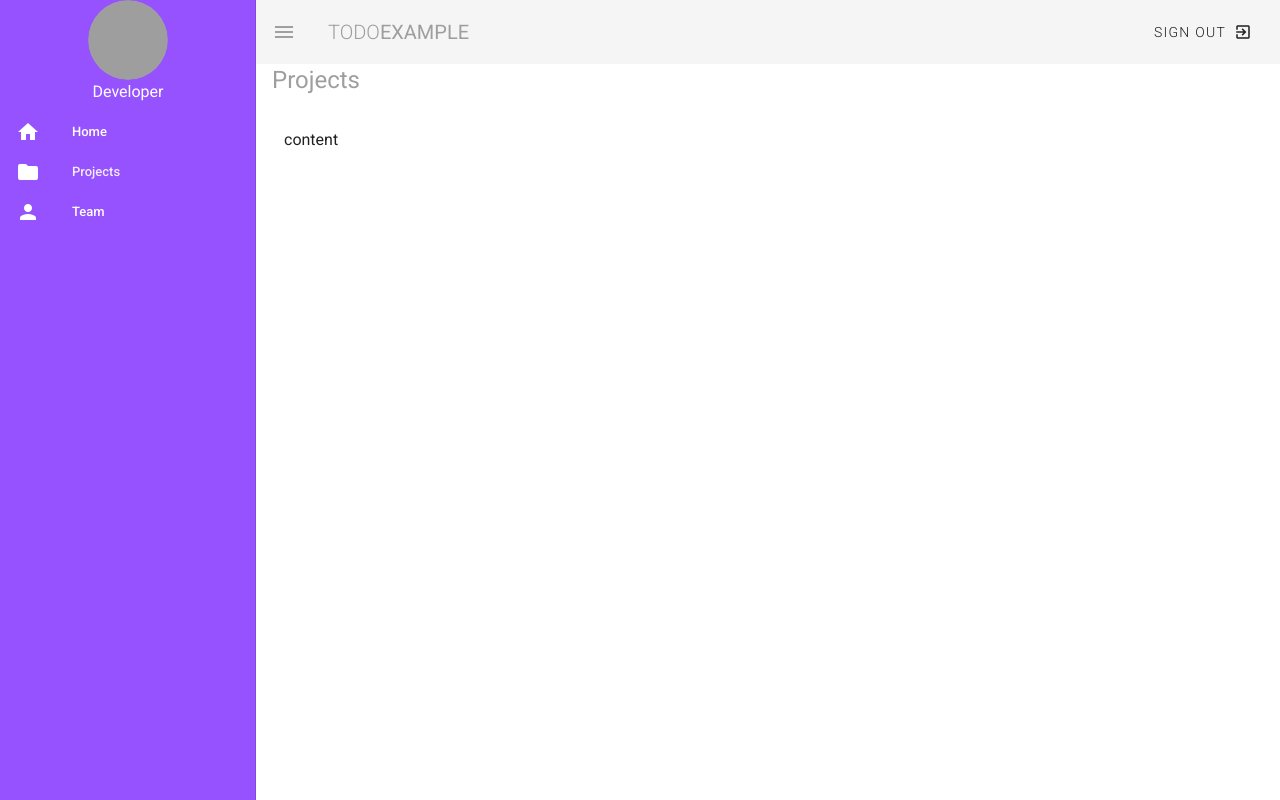
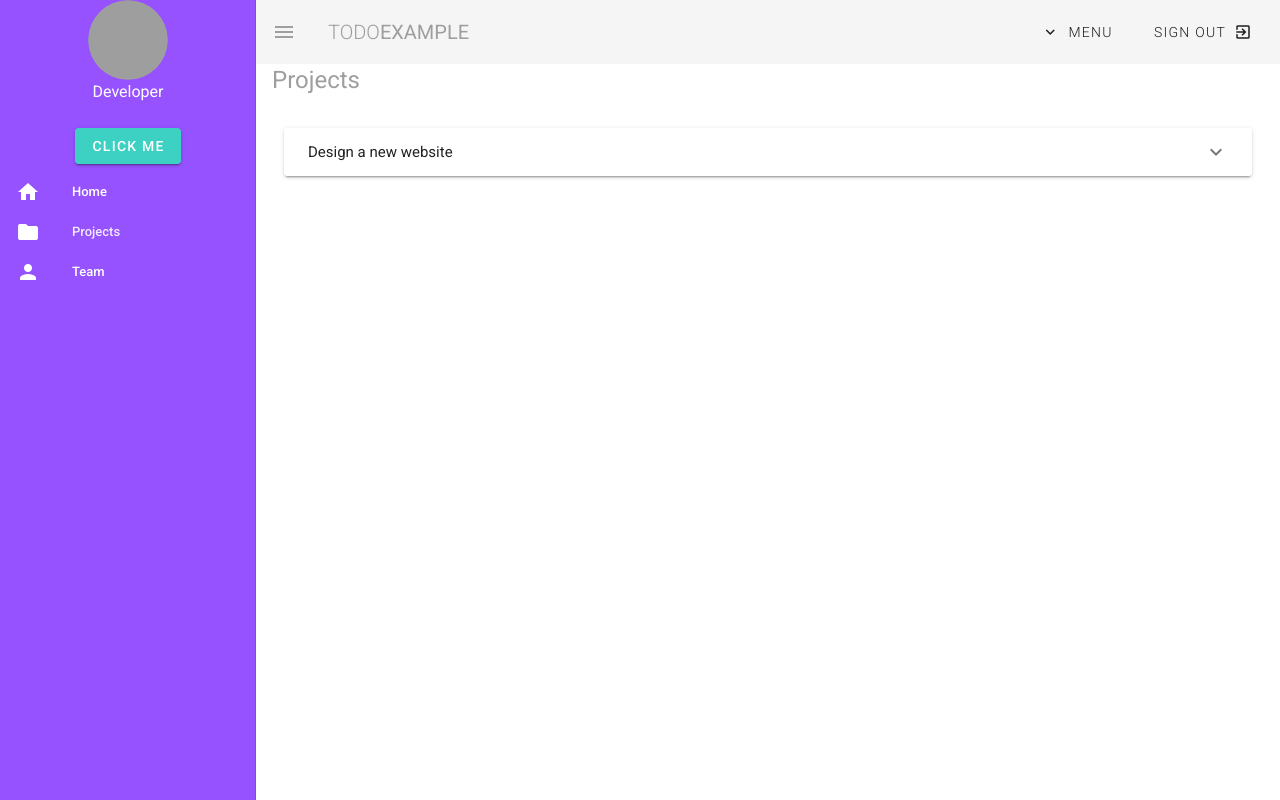
Before and after one commit to kiyanooshkh/vue-dashboard-example, a Vue app: page /projects in a window 1280 px wide. Both pictures are taken after a click on the button 28 px from the left and 32 px from the top of the page. Built offline with nearby package versions, Linux system fonts and the light colour scheme; grey boxes are pictures that could not be loaded.

Commit message:
adding dropdown and popup

```diff
--- a/src/components/Navbar.vue
+++ b/src/components/Navbar.vue
@@ -7,6 +7,24 @@
         <span>Example</span>
       </v-toolbar-title>
       <v-spacer></v-spacer>
+
+      <!-- dropdown menu -->
+      <v-menu offset-y>
+        <template v-slot:activator="{ on }">
+          <v-btn class="mr-2" depressed v-on="on">
+            <v-icon left>
+              expand_more
+            </v-icon>
+            <span class="font-weight-light">Menu</span>
+          </v-btn>
+        </template>
+        <v-list>
+          <v-list-item v-for="item in items" :key="item.title" link :to="item.route">
+            <v-list-item-title>{{ item.title }}</v-list-item-title>
+          </v-list-item>
+        </v-list>
+      </v-menu>
+
       <v-btn depressed>
         <span class="font-weight-light">Sign Out</span>
         <v-icon right>exit_to_app</v-icon>
@@ -15,13 +33,16 @@
 
     <v-navigation-drawer app v-model="drawer" color="primary">
       <v-row justify="center">
-        <v-col>
+        <v-col cols="12">
           <div class="text-center">
             <v-avatar size="80">
               <img src="https://i.pravatar.cc/300?img=5" alt="avatar" />
             </v-avatar>
             <div class="white--text">Developer</div>
           </div>
+        </v-col>
+        <v-col cols="12">
+          <Popup/>
         </v-col>
       </v-row>
       <v-list dense>
@@ -40,7 +61,11 @@
 </template>
 
 <script>
+import Popup from "./Popup";
 export default {
+  components:{
+    Popup
+  },
   data() {
     return {
       drawer: false,
--- /dev/null
+++ b/src/components/Popup.vue
@@ -0,0 +1,37 @@
+<template>
+  <div class="text-center">
+    <v-dialog v-model="dialog" width="500">
+      <template v-slot:activator="{ on }">
+        <v-btn color="success" dark v-on="on">Click Me</v-btn>
+      </template>
+
+      <v-card>
+        <v-card-title class="headline grey lighten-2" primary-title>
+          <h5>Add a New Project</h5>
+        </v-card-title>
+
+        <v-card-text>Lorem ipsum dolor sit amet, consectetur adipiscing elit, sed do eiusmod tempor incididunt ut labore et dolore magna aliqua. Ut enim ad minim veniam, quis nostrud exercitation ullamco laboris nisi ut aliquip ex ea commodo consequat. Duis aute irure dolor in reprehenderit in voluptate velit esse cillum dolore eu fugiat nulla pariatur. Excepteur sint occaecat cupidatat non proident, sunt in culpa qui officia deserunt mollit anim id est laborum.</v-card-text>
+
+        <v-divider></v-divider>
+
+        <v-card-actions>
+          <v-spacer></v-spacer>
+          <v-btn color="primary" text @click="dialog = false">I accept</v-btn>
+        </v-card-actions>
+      </v-card>
+    </v-dialog>
+  </div>
+</template>
+
+<script>
+export default {
+  data() {
+    return {
+      dialog: false
+    };
+  }
+};
+</script>
+
+<style>
+</style>
--- a/src/views/Projects.vue
+++ b/src/views/Projects.vue
@@ -1,6 +1,69 @@
 <template>
   <div class="projects">
     <h1 class="headline grey--text">Projects</h1>
-    <v-container class="my-5">content</v-container>
+    <v-container class="my-5">
+      <v-expansion-panels>
+        <v-expansion-panel v-for="project in myProjects" :key="project.title">
+          <v-expansion-panel-header>{{project.title}}</v-expansion-panel-header>
+          <v-expansion-panel-content>
+            <div class="font-weight-bold">Due by {{ project.due }}</div>
+            <div>{{ project.content }}</div>
+          </v-expansion-panel-content>
+        </v-expansion-panel>
+      </v-expansion-panels>
+    </v-container>
   </div>
 </template>
+
+<script>
+export default {
+  data() {
+    return {
+      projects: [
+        {
+          title: "Design a new website",
+          person: "The Net Ninja",
+          due: "1st Jan 2019",
+          status: "ongoing",
+          content:
+            "Lorem ipsum dolor sit amet consectetur adipisicing elit. Sunt consequuntur eos eligendi illum minima adipisci deleniti, dicta mollitia enim explicabo fugiat quidem ducimus praesentium voluptates porro molestias non sequi animi!"
+        },
+        {
+          title: "Code up the homepage",
+          person: "Chun Li",
+          due: "10th Jan 2019",
+          status: "complete",
+          content:
+            "Lorem ipsum dolor sit amet consectetur adipisicing elit. Sunt consequuntur eos eligendi illum minima adipisci deleniti, dicta mollitia enim explicabo fugiat quidem ducimus praesentium voluptates porro molestias non sequi animi!"
+        },
+        {
+          title: "Design video thumbnails",
+          person: "Ryu",
+          due: "20th Dec 2018",
+          status: "complete",
+          content:
+            "Lorem ipsum dolor sit amet consectetur adipisicing elit. Sunt consequuntur eos eligendi illum minima adipisci deleniti, dicta mollitia enim explicabo fugiat quidem ducimus praesentium voluptates porro molestias non sequi animi!"
+        },
+        {
+          title: "Create a community forum",
+          person: "Gouken",
+          due: "20th Oct 2018",
+          status: "overdue",
+          content:
+            "Lorem ipsum dolor sit amet consectetur adipisicing elit. Sunt consequuntur eos eligendi illum minima adipisci deleniti, dicta mollitia enim explicabo fugiat quidem ducimus praesentium voluptates porro molestias non sequi animi!"
+        }
+      ]
+    };
+  },
+  computed: {
+    myProjects() {
+      return this.projects.filter(project => {
+        return project.person === "The Net Ninja";
+      });
+    }
+  }
+};
+</script>
+
+<style>
+</style>
```
